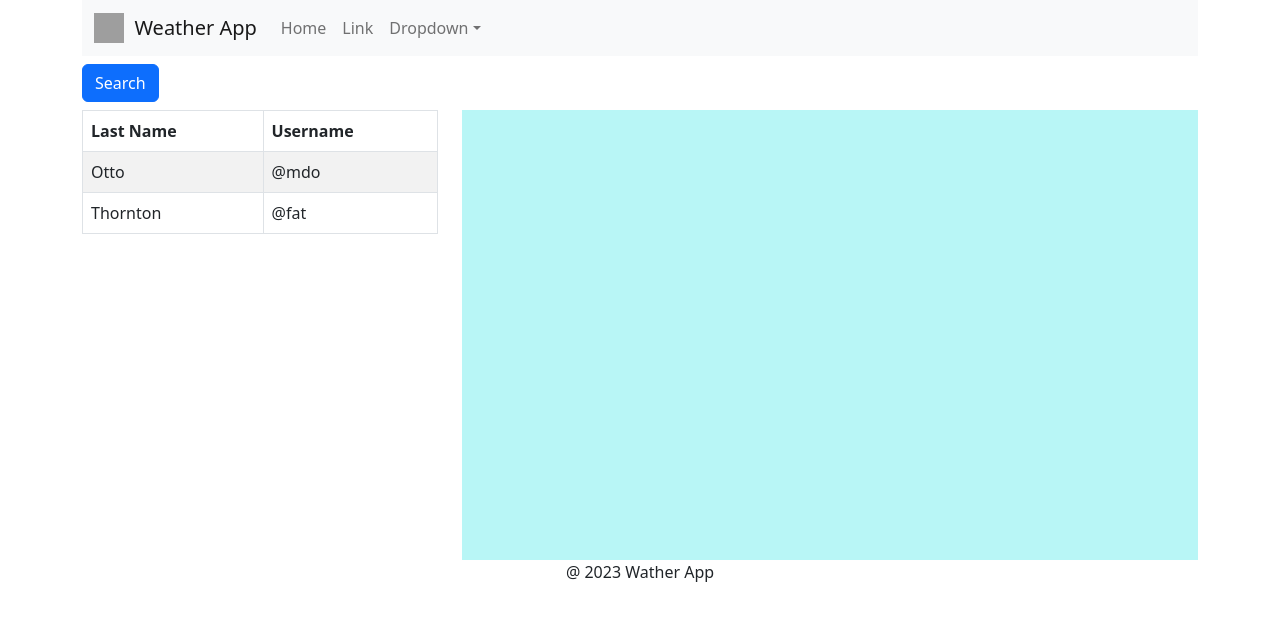
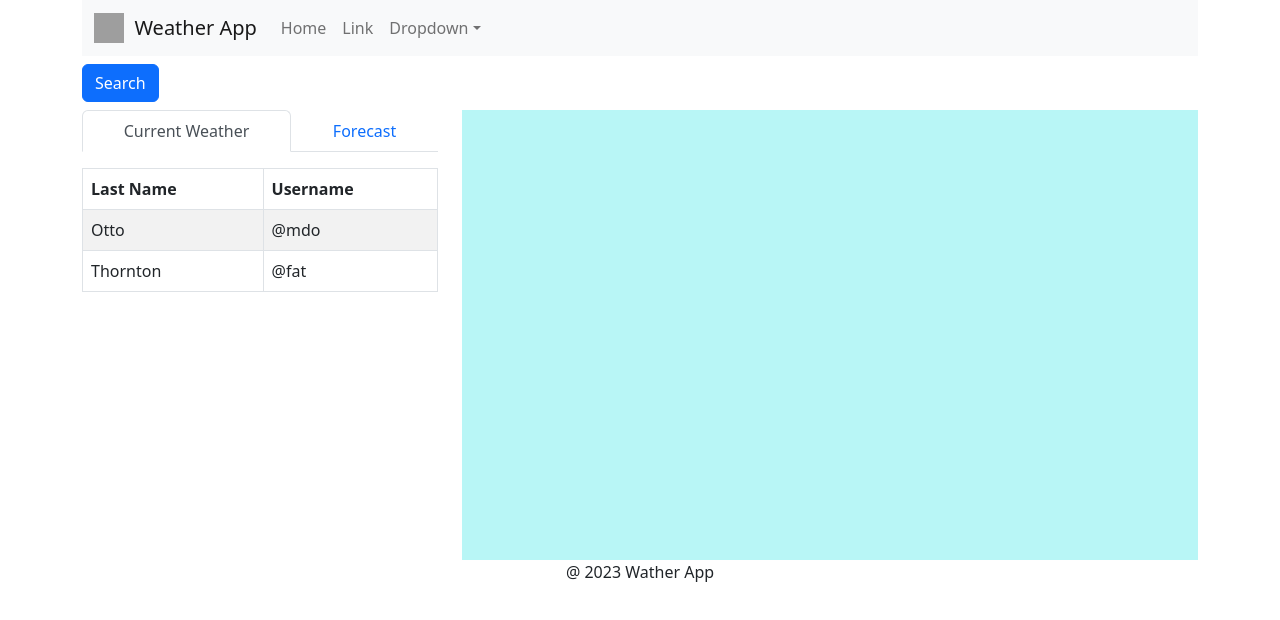
Before and after one commit to rmehtije/weatherApp, a React (Create React App) app: page / in a window 1280 px wide. Shown: the top 620 px of the page. Built offline with nearby package versions, Linux system fonts and the light colour scheme; grey boxes are pictures that could not be loaded.

Commit message:
homework

```diff
--- /dev/null
+++ b/src/Body/WeatherPeriods.jsx
@@ -0,0 +1,22 @@
+import Tab from 'react-bootstrap/Tab';
+import Tabs from 'react-bootstrap/Tabs';
+import Data from './Data';
+
+function WeatherPeriods() {
+  return (
+    <Tabs
+      defaultActiveKey="current"
+      className="mb-3"
+      fill
+    >
+      <Tab eventKey="current" title="Current Weather">
+        <Data />
+      </Tab>
+      <Tab eventKey="forecast" title="Forecast">
+        <Data />
+      </Tab>
+    </Tabs>
+  );
+}
+
+export default WeatherPeriods;
--- a/src/Body/index.jsx
+++ b/src/Body/index.jsx
@@ -2,9 +2,9 @@ import { useState } from "react";
 import Row from "react-bootstrap/Row";
 import Col from "react-bootstrap/Col";
 import Button from "react-bootstrap/Button";
-import Data from "./Data";
 import SideBar from "./SideBar";
 import "./Body.scss";
+import WeatherPeriods from "./WeatherPeriods";
 
 function Body() {
   const [showSideBar, setShowSideBar] = useState(false);
@@ -20,7 +20,7 @@ function Body() {
       </div>
       <Row>
         <Col md={4}>
-          <Data />
+          <WeatherPeriods />
         </Col>
         <Col md={8}>
           <div className="map-example"></div>
```
